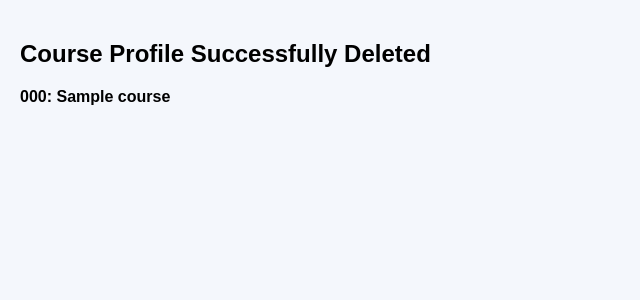
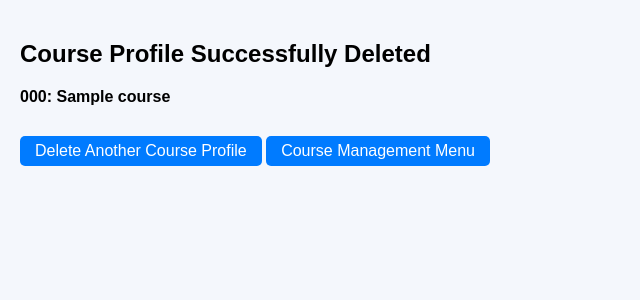
Before and after one commit to yvanyin1/edusys, a Flask app: template app/templates/delete_course_profile_success.html in a window 1280 px wide. Shown: the part 68-368 px from the top of the page, without its empty margins (0-640 px from the left). Run offline with Flask 3, Linux system fonts and the light colour scheme; the template is opened without the code that fills it: most values are stand-ins (such as "Sample title", 1, 10 or a date in 2020); parts of the project's set-up code (start-up, migrations or seed data) failed here and were passed over.

Commit message:
Added Delete Another Course Profile and Course Management Menu buttons for successful deletions of course profile page

```diff
--- a/app/templates/delete_course_profile_success.html
+++ b/app/templates/delete_course_profile_success.html
@@ -2,7 +2,16 @@
 {% block title %}Course Profile Deleted{% endblock %}
 
 {% block content %}
-  <h2>Course Profile Successfully Deleted</h2>
+    <h2>Course Profile Successfully Deleted</h2>
 
-  <p><strong>{{ course.course_code }}: {{ course.course_name }}</strong></p>
+    <p><strong>{{ course.course_code }}: {{ course.course_name }}</strong></p>
+
+    <div style="margin-top: 30px;">
+         <button type="button" onclick="location.href='{{ url_for('delete_course_profile_search') }}'">
+             Delete Another Course Profile
+         </button>
+         <button type="button" onclick="location.href='{{ url_for('course_management') }}'">
+             Course Management Menu
+         </button>
+     </div>
 {% endblock %}
```
